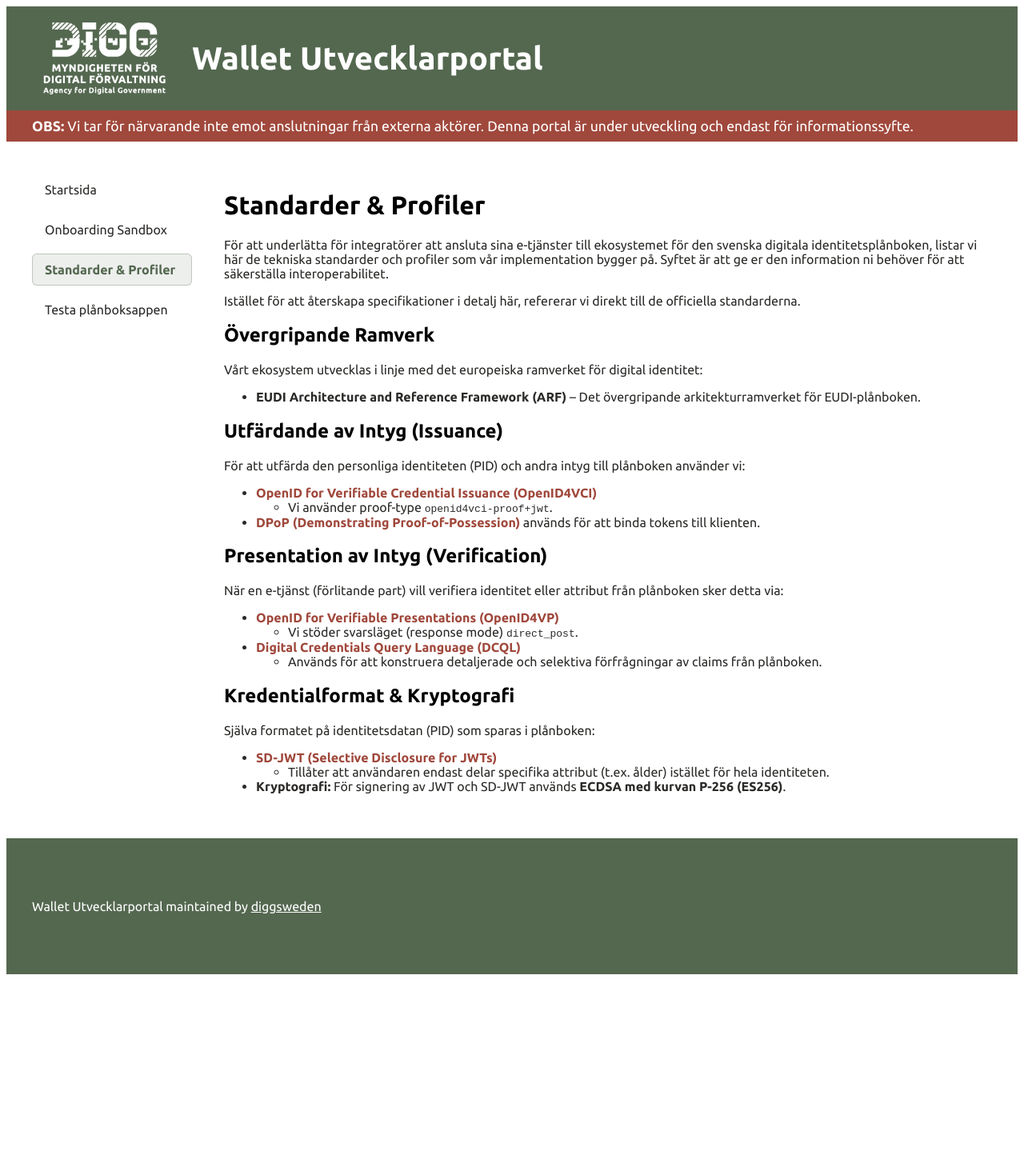
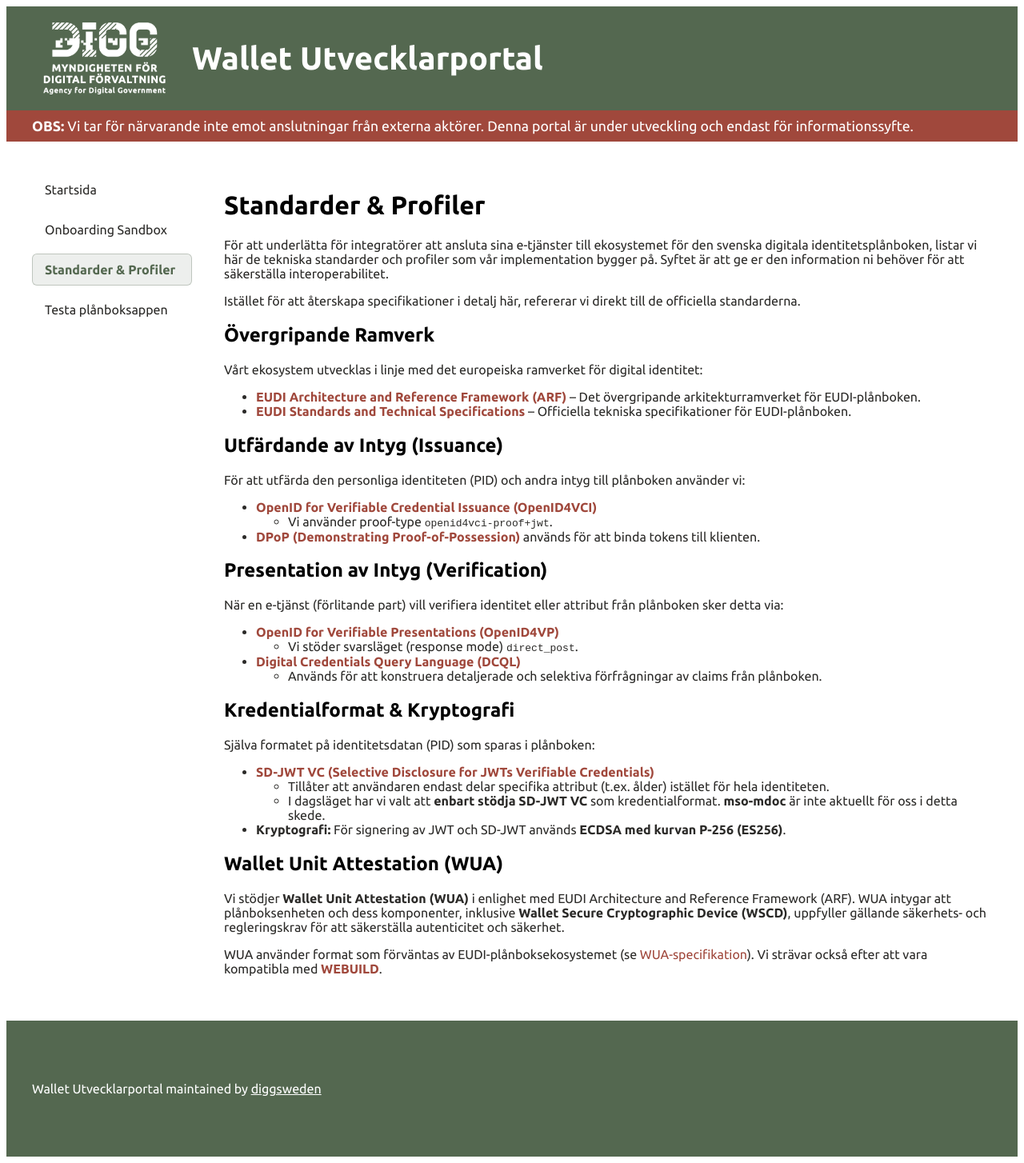
Before and after one commit to diggsweden/wallet-utvecklarportal, a Jekyll site: the page built from pages/standarder-och-profiler.md, in a window 1280 px wide. Shown: the whole page at 80% size. Built offline with Jekyll 4.4.1, drawn with Linux system fonts in a browser that asks for light colours; before the commit the page ends 1226 px from its top, so only the background shows below that.

Commit message:
feat: add ARF link, WUA section, and clarify SD-JWT VC limitation
Signed-off-by: Johannes Dannelov <johannes.dannelov@digg.se>

```diff
--- a/pages/standarder-och-profiler.md
+++ b/pages/standarder-och-profiler.md
@@ -12,7 +12,8 @@ Istället för att återskapa specifikationer i detalj här, refererar vi direkt
 ## Övergripande Ramverk
 
 Vårt ekosystem utvecklas i linje med det europeiska ramverket för digital identitet:
-* **EUDI Architecture and Reference Framework (ARF)** – Det övergripande arkitekturramverket för EUDI-plånboken.
+* **[EUDI Architecture and Reference Framework (ARF)](https://eudi.dev/latest/architecture-and-reference-framework-main/)** – Det övergripande arkitekturramverket för EUDI-plånboken.
+* **[EUDI Standards and Technical Specifications](https://github.com/eu-digital-identity-wallet/eudi-doc-standards-and-technical-specifications/tree/main)** – Officiella tekniska specifikationer för EUDI-plånboken.
 
 ## Utfärdande av Intyg (Issuance)
 
@@ -32,6 +33,13 @@ När en e-tjänst (förlitande part) vill verifiera identitet eller attribut fr
 ## Kredentialformat & Kryptografi
 
 Själva formatet på identitetsdatan (PID) som sparas i plånboken:
-* **[SD-JWT (Selective Disclosure for JWTs)](https://datatracker.ietf.org/doc/html/draft-ietf-oauth-selective-disclosure-jwt)**
+* **[SD-JWT VC (Selective Disclosure for JWTs Verifiable Credentials)](https://datatracker.ietf.org/doc/html/draft-ietf-oauth-selective-disclosure-jwt)**
   * Tillåter att användaren endast delar specifika attribut (t.ex. ålder) istället för hela identiteten.
+  * I dagsläget har vi valt att **enbart stödja SD-JWT VC** som kredentialformat. **mso-mdoc** är inte aktuellt för oss i detta skede.
 * **Kryptografi:** För signering av JWT och SD-JWT används **ECDSA med kurvan P-256 (ES256)**.
+
+## Wallet Unit Attestation (WUA)
+
+Vi stödjer **Wallet Unit Attestation (WUA)** i enlighet med EUDI Architecture and Reference Framework (ARF). WUA intygar att plånboksenheten och dess komponenter, inklusive **Wallet Secure Cryptographic Device (WSCD)**, uppfyller gällande säkerhets- och regleringskrav för att säkerställa autenticitet och säkerhet.
+
+WUA använder format som förväntas av EUDI-plånboksekosystemet (se [WUA-specifikation](https://github.com/eu-digital-identity-wallet/eudi-doc-standards-and-technical-specifications/blob/main/docs/technical-specifications/ts3-wallet-unit-attestation.md)). Vi strävar också efter att vara kompatibla med [**WEBUILD**](https://github.com/webuild-consortium).
```
Also changed, not shown: index.md (+4 -13 lines).
